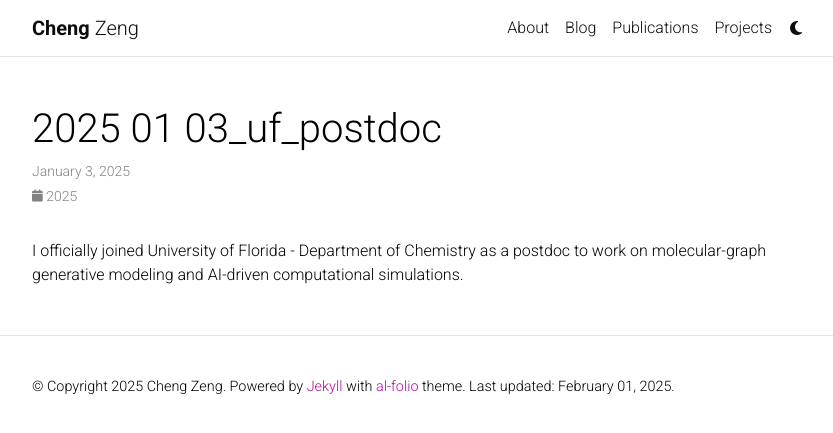
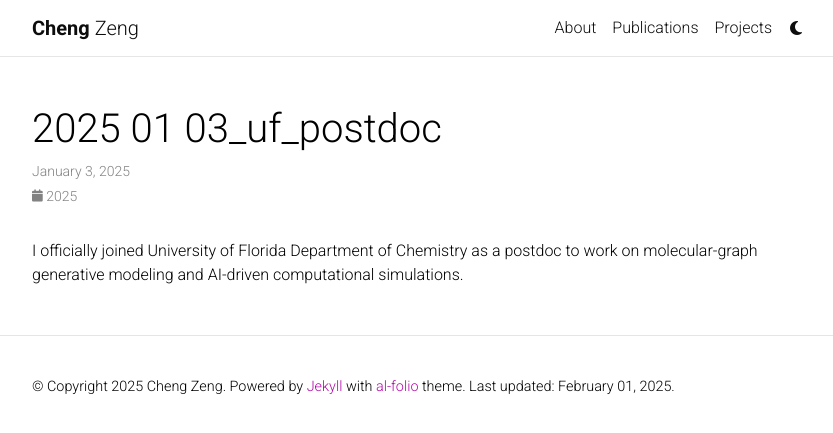
Before and after one commit to cengc13/website, a Jekyll site: the page built from _news/2025-01-03_uf_postdoc.md, in a window 1280 px wide. Shown: the top 433 px of the page, without its empty margins (223-1056 px from the left). Built offline with Jekyll 4.4.1, drawn with Linux system fonts in a browser that asks for light colours; comment, search, counter and statistics services are not loaded; a style sheet for code colours, icons or effects is not loaded.

Commit message:
temporary disabling blog

```diff
--- a/_config.yml
+++ b/_config.yml
@@ -121,16 +121,16 @@
 # Blog
 # -----------------------------------------------------------------------------
 
-blog_name: Exploring the Unknown # blog_name will be displayed in your blog page
-blog_nav_title: Blog # your blog must have a title for it to be displayed in the nav bar
-blog_description: A place to reflect useful tricks or learned knowledge
+# blog_name: Exploring the Unknown # blog_name will be displayed in your blog page
+# blog_nav_title: Blog # your blog must have a title for it to be displayed in the nav bar
+# blog_description: Explore deep dives into AI, Materials Science and anything in between
 
 # Pagination
 pagination:
-  enabled: true
+  enabled: False
 
 related_blog_posts:
-  enabled: true
+  enabled: False
   max_related: 5
 
 # Giscus comments (RECOMMENDED)
--- a/_news/2025-01-03_uf_postdoc.md
+++ b/_news/2025-01-03_uf_postdoc.md
@@ -5,4 +5,4 @@
 related_posts: false
 ---
 
-I officially joined University of Florida - Department of Chemistry as a postdoc to work on molecular-graph generative modeling and AI-driven computational simulations.
+I officially joined University of Florida Department of Chemistry as a postdoc to work on molecular-graph generative modeling and AI-driven computational simulations.
```
